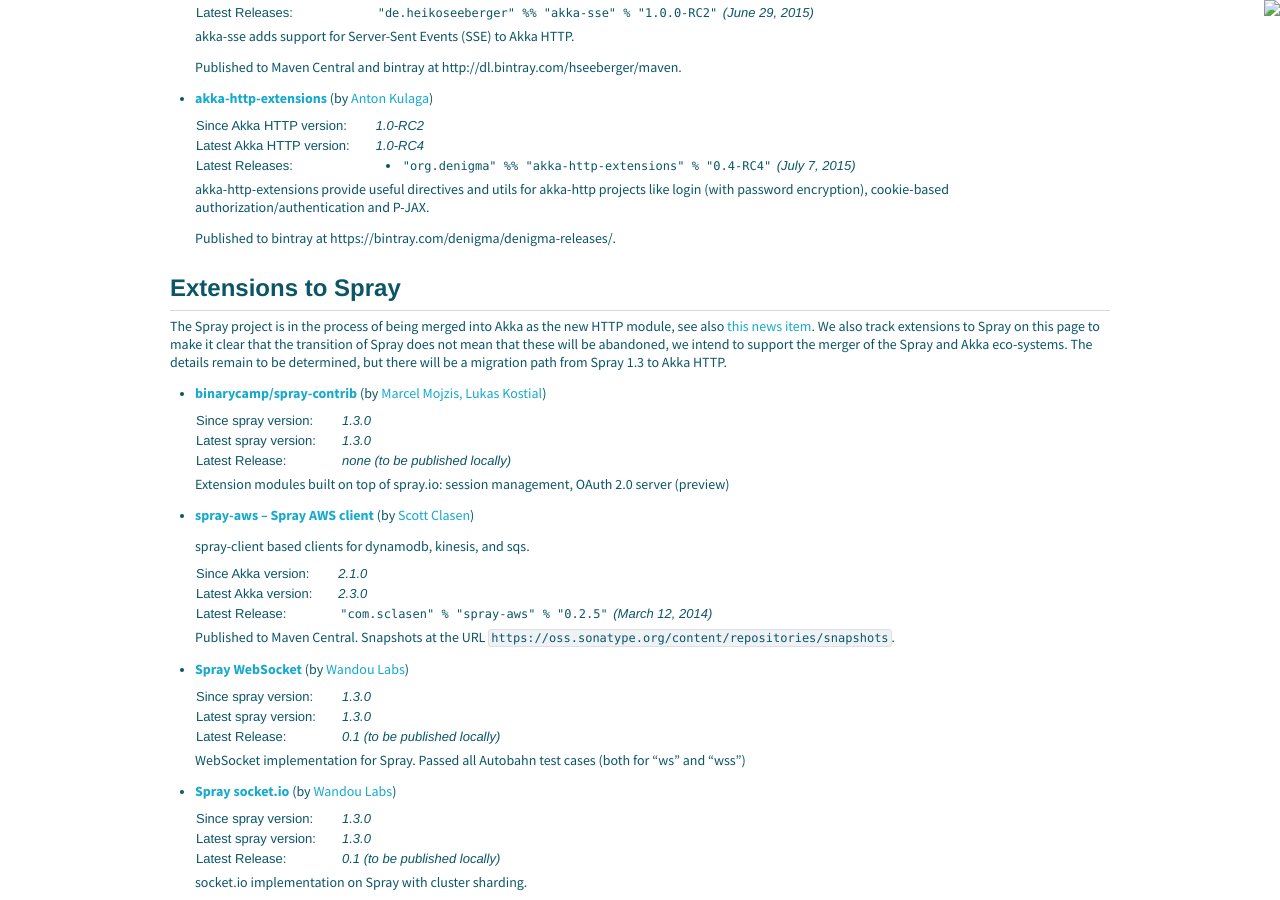
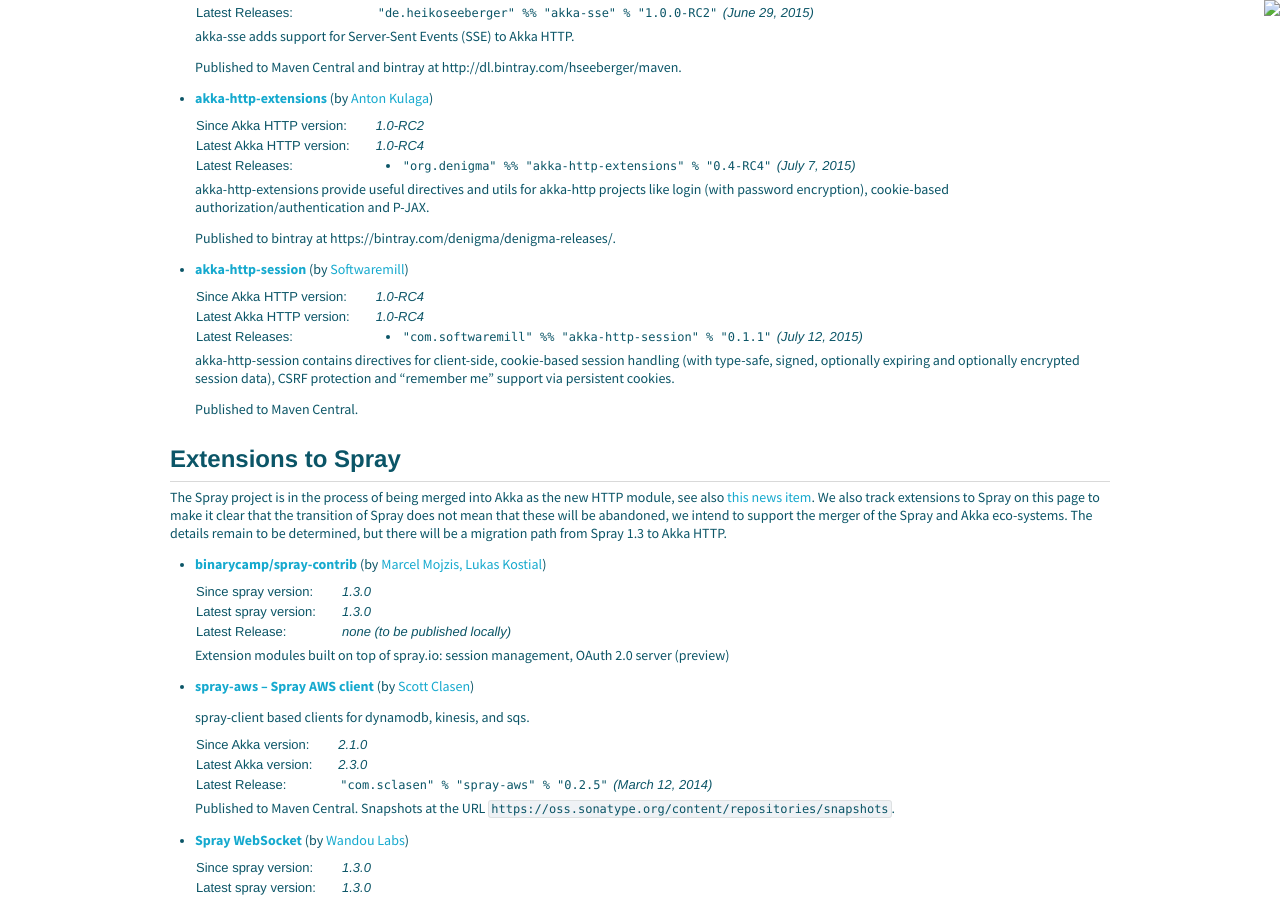
Before and after one commit to raboof/akka.github.com, a Jekyll site: the page built from community/index.md, in a window 1280 px wide and 900 px high, scrolled down 1929 px. Built offline with Jekyll 4.4.1, drawn with Linux system fonts in a browser that asks for light colours; some of the changed text lies outside the part shown.

Commit message:
Adding akka-http-session, updating elasticmq

```diff
--- a/community/index.md
+++ b/community/index.md
@@ -173,6 +173,23 @@
   akka-http-extensions provide useful directives and utils for akka-http projects like login (with password encryption), cookie-based authorization/authentication and P-JAX.
 
   Published to bintray at https://bintray.com/denigma/denigma-releases/.
+
+
+* **[akka-http-session](https://github.com/softwaremill/akka-http-session)** (by [Softwaremill](https://github.com/softwaremill))
+
+  <table class="stats">
+  <tr><td>Since Akka HTTP version:</td><td>1.0-RC4</td></tr>
+  <tr><td>Latest Akka HTTP version:</td><td>1.0-RC4</td></tr>
+  <tr><td>Latest Releases:</td><td>
+    <ul>
+      <li><code>"com.softwaremill" %% "akka-http-session" % "0.1.1"</code> (July 12, 2015)</li>
+    </ul>
+  </td></tr>
+  </table>
+
+  akka-http-session contains directives for client-side, cookie-based session handling (with type-safe, signed, optionally expiring and optionally encrypted session data), CSRF protection and "remember me" support via persistent cookies.
+
+  Published to Maven Central.
 
 
 ## Extensions to Spray
@@ -622,8 +639,8 @@
 
   <table class="stats">
   <tr><td>Since Akka version:</td><td>2.1.4</td></tr>
-  <tr><td>Latest Akka version:</td><td>2.3.2</td></tr>
-  <tr><td>Latest Release:</td><td><code>"org.elasticmq" %% "elasticmq-rest-sqs" % "0.8.0"</code> (April 29, 2014)</td></tr>
+  <tr><td>Latest Akka version:</td><td>2.3.11</td></tr>
+  <tr><td>Latest Release:</td><td><code>"org.elasticmq" %% "elasticmq-rest-sqs" % "0.8.8"</code> (April 10, 2015)</td></tr>
   </table>
 
 * **[Kamon: reactive applications monitoring](https://github.com/kamon-io/Kamon)**
```
